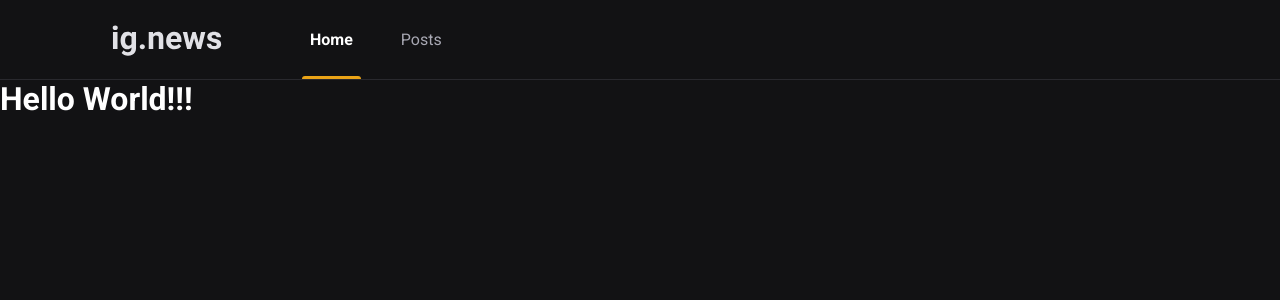
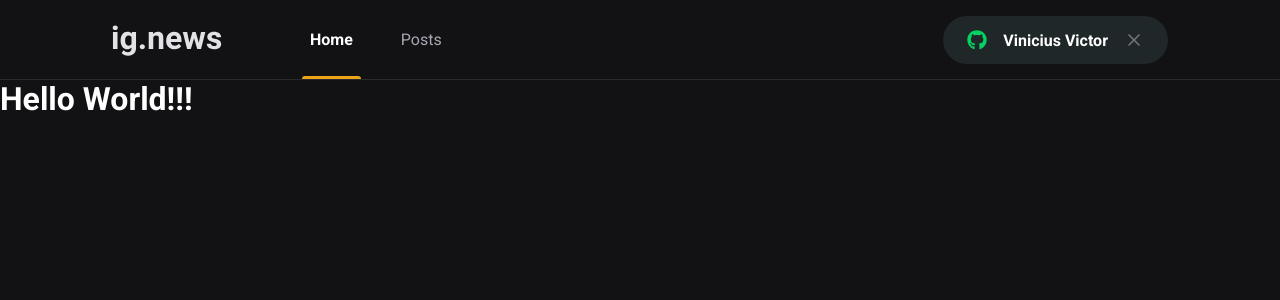
Before and after one commit to martinsvinicius/ignews, a Next.js app: page / in a window 1280 px wide. Shown: the top 300 px of the page. Built offline with nearby package versions, Linux system fonts and the light colour scheme.

Commit message:
SignInButton component

```diff
--- a/package.json
+++ b/package.json
@@ -10,7 +10,8 @@
   "dependencies": {
     "next": "10.2.3",
     "react": "17.0.2",
-    "react-dom": "17.0.2"
+    "react-dom": "17.0.2",
+    "react-icons": "^4.2.0"
   },
   "devDependencies": {
     "@types/node": "^15.6.1",
--- a/src/components/Header/index.tsx
+++ b/src/components/Header/index.tsx
@@ -1,3 +1,5 @@
+import { SignInButton } from '../SignInButton';
+
 import styles from './styles.module.scss';
 
 export function Header() {
@@ -9,6 +11,8 @@
           <a className={styles.active}>Home</a>
           <a>Posts</a>
         </nav>
+
+        <SignInButton />
       </div>
     </header>
   );
--- a/src/components/Header/styles.module.scss
+++ b/src/components/Header/styles.module.scss
@@ -54,4 +54,8 @@
       }
   }
   }
+
+  button {
+    margin-left: auto;
+  }
 }
--- /dev/null
+++ b/src/components/SignInButton/index.tsx
@@ -0,0 +1,21 @@
+import { FaGithub } from "react-icons/fa";
+import { FiX } from "react-icons/fi";
+
+import styles from "./styles.module.scss";
+
+export function SignInButton() {
+  const isUserLoggedIn = true;
+
+  return isUserLoggedIn ? (
+    <button className={styles.signInButton} type="button">
+      <FaGithub color="#04d361" />
+      Vinicius Victor
+      <FiX color="#737380" />
+    </button>
+  ) : (
+    <button className={styles.signInButton} type="button">
+      <FaGithub color="#eba417" />
+      Sign in with Github
+    </button>
+  );
+}
--- /dev/null
+++ b/src/components/SignInButton/styles.module.scss
@@ -0,0 +1,33 @@
+.signInButton {
+  height: 3rem;
+  border: 0;
+  border-radius: 3rem;
+  background: var(--gray-850);
+
+  padding: 0 1.5rem;
+  display: flex;
+  align-items: center;
+  justify-content: center;
+
+  color: var(--white);
+  font-weight: bold;
+
+  transition: filter .2s;
+
+  svg {
+    width: 20px;
+    height: 20px;
+  }
+
+  svg:first-child {
+    margin-right: 1rem;
+  }
+
+  svg:last-child {
+    margin-left: 1rem;
+  }
+
+  &:hover {
+    filter: brightness(0.8);
+  }
+}
--- a/src/styles/global.scss
+++ b/src/styles/global.scss
@@ -10,6 +10,7 @@
   --gray-50: #e1e1e6;
   --gray-300: #a8a8b3;
   --gray-800: #29292e;
+  --gray-850: #1f2729;
   --gray-900: #121214;
 
   --cyan-500: #61dafb;
```
Also changed, not shown: 1 other file (tests, documents, lock files or other folders).
